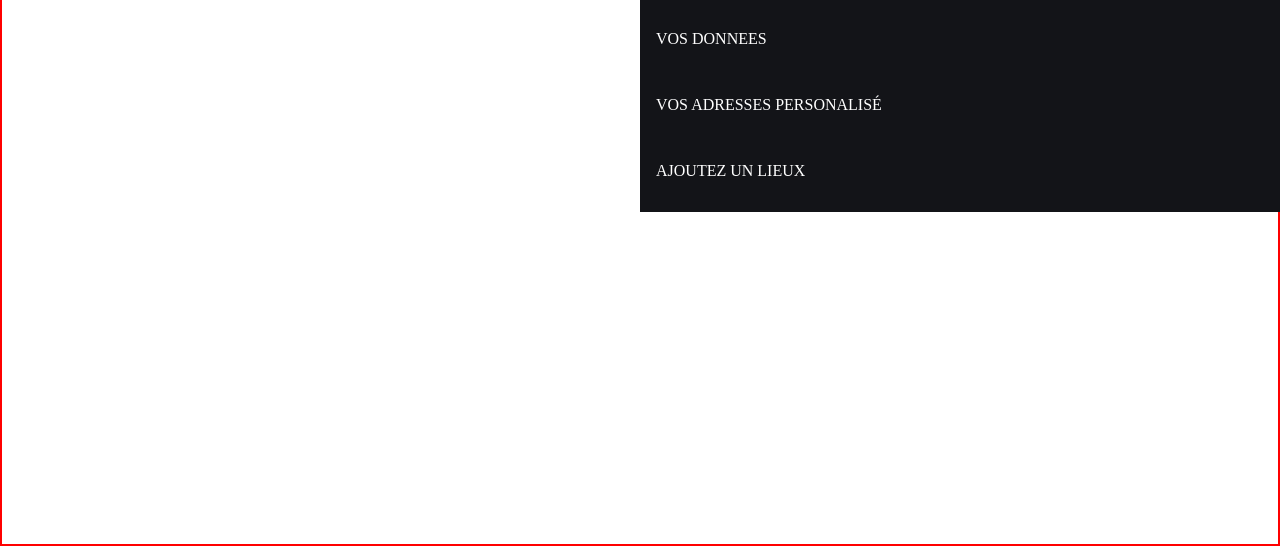
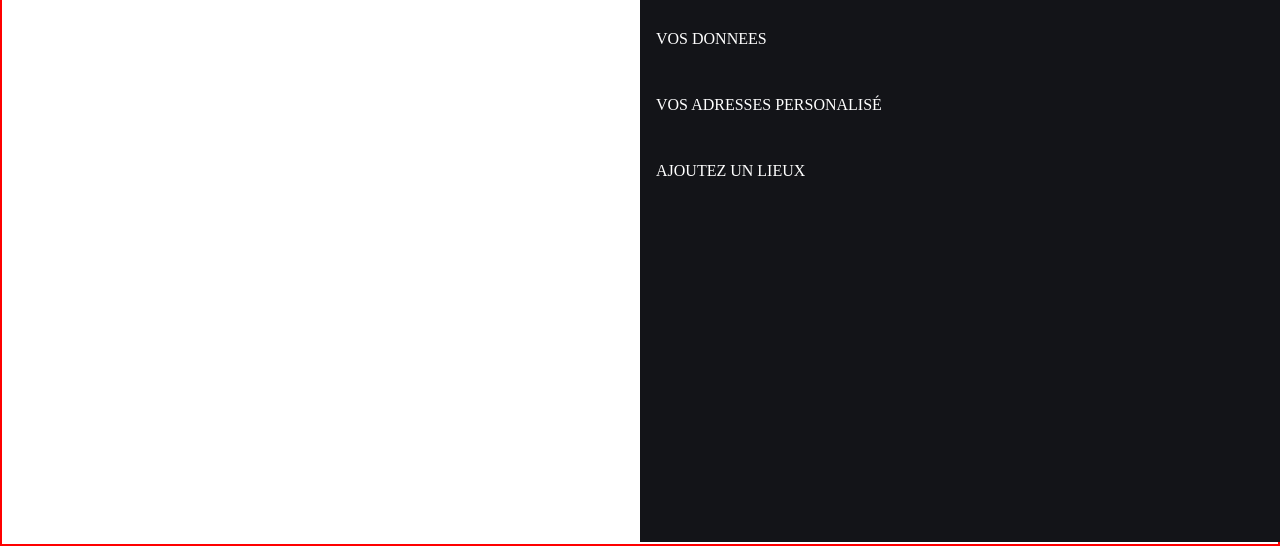
Before and after one commit to AnxianZhang/Site-Meteo, a plain HTML site: page app.html in a window 1280 px wide. Both pictures are taken after a click on the element 1226 px from the left and 32 px from the top of the page. Shown: the part 258-804 px from the top of the page. Drawn offline with nearby package versions, Linux system fonts and the light colour scheme.

Commit message:
Update style.css
taille nav

```diff
--- a/CSS/style.css
+++ b/CSS/style.css
@@ -1,7 +1,6 @@
 .hamburger {
     display: none;
 }
-
 @media screen and (max-width: 800px),
 screen and (max-device-width:800px) {
     #nav {
@@ -23,8 +22,8 @@ screen and (max-device-width:800px) {
     .nav-bar {
         position: fixed;
         background: #131418;
-        /* height: 100vh; */
-        height: fit-content;
+        height: 100vh;
+        /* height: fit-content; */
         width: 100%;
         flex-direction: column;
         clip-path: circle(50px at 90% -20%);
@@ -38,6 +37,7 @@ screen and (max-device-width:800px) {
         -webkit-clip-path: circle(100in at 90% -10%);
         pointer-events: all;
         z-index: 3;
+        height: 100vh;
     }
 
     .nav-bar li {
@@ -122,6 +122,7 @@ body {
     padding: 0;
     align-items: center;
     text-transform: uppercase;
+    height: 100vh;
 }
 
 #nav ul li {
```
